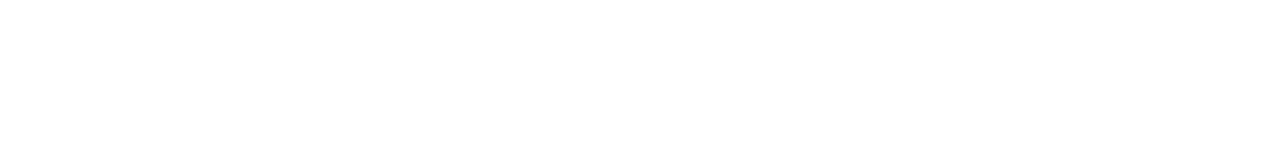
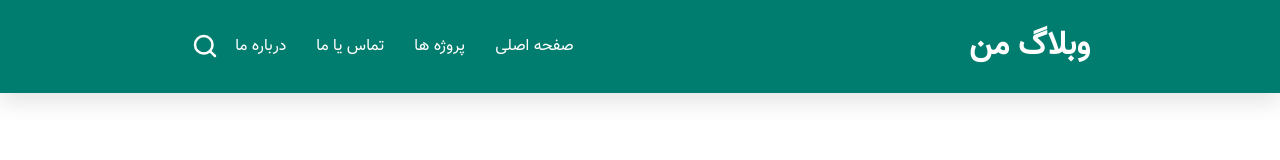
Before and after one commit to sinashdev/simple-blog-template, a plain HTML site: page index.html in a window 1280 px wide. Drawn offline with Linux system fonts and the light colour scheme.

Commit message:
navbar created

```diff
--- a/index.html
+++ b/index.html
@@ -8,6 +8,15 @@
     <link rel="icon" type="image/x-icon" href="blogicon.png">
 </head>
 <body>
-
+  <div class="navbar">
+    <h1>وبلاگ من</h1>
+    <div class="navmenu">
+      <a href="#">صفحه اصلی</a>
+      <a href="#">پروژه ها</a>
+      <a href="#">تماس یا ما</a>
+      <a href="#">درباره ما</a>
+      <a href="#" id="imga"></a>
+    </div>
+  </div>
 </body>
 </html>
--- a/style.css
+++ b/style.css
@@ -6,8 +6,55 @@
   font-weight: normal;
   font-style: normal;
 }
-
+* {
+  box-sizing: border-box;
+}
 body {
+  --bgreen: #007D6E;
+  --bgray: #e9e9e9;
   direction: rtl;
   font-family: 'Vazir', Arial, sans-serif;
+  margin: 0;
 }
+.navbar {
+  display: flex;
+  flex-direction: row;
+  justify-content: space-around;
+  align-items: center;
+  position: absolute;
+  background-color: var(--bgreen);
+  top: 0;
+  left: 0;
+  width: 100%;
+  color: white;
+  box-shadow: 0px 10px 20px rgba(0, 0, 0, 0.1);
+}
+.navmenu {
+  display: flex;
+  flex-direction: row;
+}
+.navmenu a {
+  padding: 15px;
+  text-decoration: none;
+  color: white;
+  text-align: center;
+}
+.navmenu a:hover {
+  background-color: var(--bgray);
+  color: black;
+}
+.navmenu #imga {
+  background-image: url('search.svg');
+  background-repeat: no-repeat;
+  background-position: center;
+}
+@media only screen and (max-width: 600px) {
+  .navmenu {
+    flex-direction: column;
+  }
+}
+@media only screen and (max-width: 768px) {
+  .navbar {
+    flex-direction: column;
+  }
+}
```
Also changed, not shown: search.svg (added), 1 other file.
